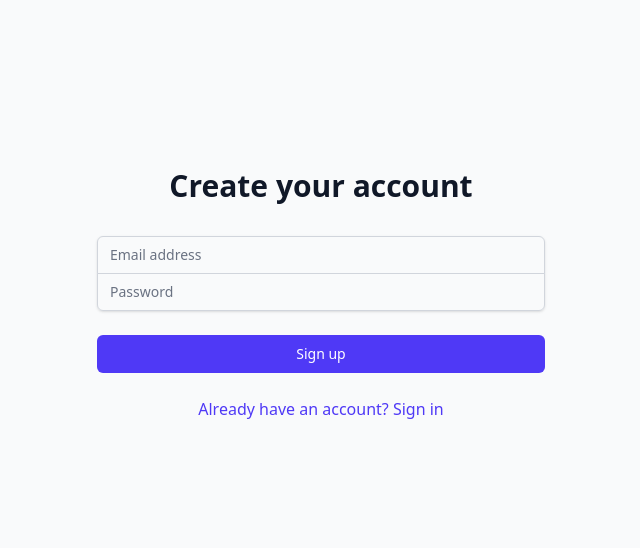
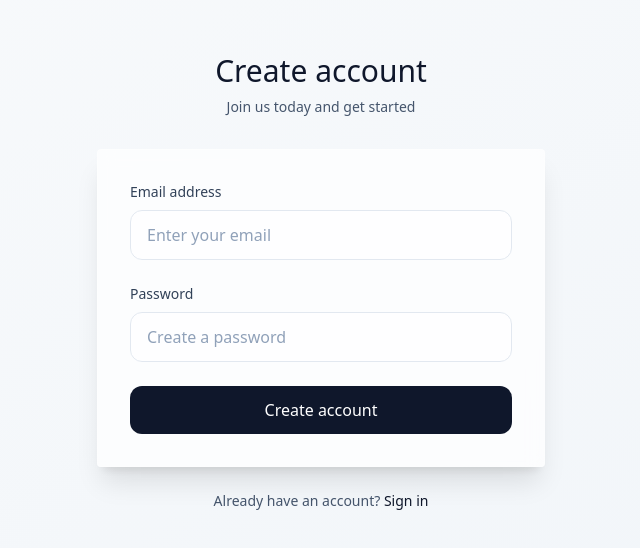
Before and after one commit to LevaniMesxia23/Social-Network, a Next.js app: page /signup in a window 1280 px wide. Shown: the part 118-666 px from the top of the page, without its empty margins (319-959 px from the left). Built offline with nearby package versions, Linux system fonts and the light colour scheme.

Commit message:
add minimalistic UI for login/signup pages

```diff
--- a/app/login/page.tsx
+++ b/app/login/page.tsx
@@ -1,5 +1,4 @@
 "use client";
-
 import { login } from "@/app/auth/actions";
 import Link from "next/link";
 import { useForm } from "react-hook-form";
@@ -40,17 +39,24 @@ export default function LoginPage() {
   };
 
   return (
-    <div className="min-h-screen flex items-center justify-center bg-gray-50">
-      <div className="max-w-md w-full space-y-8">
-        <div>
-          <h2 className="mt-6 text-center text-3xl font-extrabold text-gray-900">
-            Sign in to your account
-          </h2>
+    <div className="min-h-screen bg-gradient-to-br from-slate-50 to-slate-100 flex items-center justify-center p-4">
+      <div className="w-full max-w-md">
+        <div className="text-center mb-8">
+          <h1 className="text-3xl font-light text-slate-900 mb-2">
+            Welcome back
+          </h1>
+          <p className="text-slate-600 text-sm">
+            Sign in to your account to continue
+          </p>
         </div>
-        <form className="mt-8 space-y-6" onSubmit={handleSubmit(onSubmit)}>
-          <div className="rounded-md shadow-sm -space-y-px">
-            <div>
-              <label htmlFor="email" className="sr-only">
+
+        <div className="bg-white/70 backdrop-blur-sm rounded-sm shadow-xl border border-white/20 p-8">
+          <form className="space-y-6" onSubmit={handleSubmit(onSubmit)}>
+            <div className="space-y-2">
+              <label
+                htmlFor="email"
+                className="block text-sm font-medium text-slate-700"
+              >
                 Email address
               </label>
               <input
@@ -58,21 +64,24 @@ export default function LoginPage() {
                 id="email"
                 type="email"
                 autoComplete="email"
-                className={`appearance-none rounded-none relative block w-full px-3 py-2 border placeholder-gray-500 text-gray-900 rounded-t-md focus:outline-none focus:ring-indigo-500 focus:border-indigo-500 focus:z-10 sm:text-sm ${
+                className={`w-full px-4 py-3 rounded-xl border bg-white/50 text-slate-900 placeholder-slate-400 transition-all duration-200 focus:outline-none focus:ring-2 focus:ring-blue-500/20 focus:border-blue-500 ${
                   errors.email
-                    ? "border-red-300 focus:border-red-500 focus:ring-red-500"
-                    : "border-gray-300"
+                    ? "border-red-300 focus:border-red-500 focus:ring-red-500/20"
+                    : "border-slate-200 hover:border-slate-300"
                 }`}
-                placeholder="Email address"
+                placeholder="Enter your email"
               />
               {errors.email && (
-                <p className="mt-1 text-sm text-red-600">
+                <p className="text-red-500 text-sm animate-in slide-in-from-top-1 duration-200">
                   {errors.email.message}
                 </p>
               )}
             </div>
-            <div>
-              <label htmlFor="password" className="sr-only">
+            <div className="space-y-2">
+              <label
+                htmlFor="password"
+                className="block text-sm font-medium text-slate-700"
+              >
                 Password
               </label>
               <input
@@ -80,44 +89,69 @@ export default function LoginPage() {
                 id="password"
                 type="password"
                 autoComplete="current-password"
-                className={`appearance-none rounded-none relative block w-full px-3 py-2 border placeholder-gray-500 text-gray-900 rounded-b-md focus:outline-none focus:ring-indigo-500 focus:border-indigo-500 focus:z-10 sm:text-sm ${
+                className={`w-full px-4 py-3 rounded-xl border bg-white/50 text-slate-900 placeholder-slate-400 transition-all duration-200 focus:outline-none focus:ring-2 focus:ring-blue-500/20 focus:border-blue-500 ${
                   errors.password
-                    ? "border-red-300 focus:border-red-500 focus:ring-red-500"
-                    : "border-gray-300"
+                    ? "border-red-300 focus:border-red-500 focus:ring-red-500/20"
+                    : "border-slate-200 hover:border-slate-300"
                 }`}
-                placeholder="Password"
+                placeholder="Enter your password"
               />
               {errors.password && (
-                <p className="mt-1 text-sm text-red-600">
+                <p className="text-red-500 text-sm animate-in slide-in-from-top-1 duration-200">
                   {errors.password.message}
                 </p>
               )}
             </div>
-          </div>
 
-          {error && (
-            <div className="text-red-600 text-sm text-center">{error}</div>
-          )}
+            {error && (
+              <div className="p-4 rounded-xl bg-red-50 border border-red-200 animate-in slide-in-from-top-2 duration-300">
+                <p className="text-red-700 text-sm text-center">{error}</p>
+              </div>
+            )}
 
-          <div>
             <button
               type="submit"
               disabled={isSubmitting}
-              className="group relative w-full flex justify-center py-2 px-4 border border-transparent text-sm font-medium rounded-md text-white bg-indigo-600 hover:bg-indigo-700 focus:outline-none focus:ring-2 focus:ring-offset-2 focus:ring-indigo-500 disabled:opacity-50 disabled:cursor-not-allowed"
+              className="w-full py-3 px-4 bg-slate-900 text-white rounded-xl font-medium transition-all duration-200 hover:bg-slate-800 focus:outline-none focus:ring-2 focus:ring-slate-500/20 focus:ring-offset-2 disabled:opacity-60 disabled:cursor-not-allowed transform hover:scale-[0.99] active:scale-[0.97]"
             >
-              {isSubmitting ? "Signing in..." : "Sign in"}
+              {isSubmitting ? (
+                <span className="flex items-center justify-center gap-2">
+                  <svg className="animate-spin h-4 w-4" viewBox="0 0 24 24">
+                    <circle
+                      className="opacity-25"
+                      cx="12"
+                      cy="12"
+                      r="10"
+                      stroke="currentColor"
+                      strokeWidth="4"
+                      fill="none"
+                    />
+                    <path
+                      className="opacity-75"
+                      fill="currentColor"
+                      d="M4 12a8 8 0 018-8V0C5.373 0 0 5.373 0 12h4zm2 5.291A7.962 7.962 0 014 12H0c0 3.042 1.135 5.824 3 7.938l3-2.647z"
+                    />
+                  </svg>
+                  Signing in...
+                </span>
+              ) : (
+                "Sign in"
+              )}
             </button>
-          </div>
+          </form>
+        </div>
 
-          <div className="text-center">
+        <div className="text-center mt-6">
+          <p className="text-slate-600 text-sm">
+            Don't have an account?{" "}
             <Link
               href="/signup"
-              className="text-indigo-600 hover:text-indigo-500"
+              className="text-slate-900 font-medium hover:text-slate-700 transition-colors duration-200"
             >
-              Don't have an account? Sign up
+              Sign up
             </Link>
-          </div>
-        </form>
+          </p>
+        </div>
       </div>
     </div>
   );
--- a/app/signup/page.tsx
+++ b/app/signup/page.tsx
@@ -1,5 +1,4 @@
 "use client";
-
 import { signup } from "@/app/auth/actions";
 import Link from "next/link";
 import { useForm } from "react-hook-form";
@@ -40,17 +39,24 @@ export default function SignupPage() {
   };
 
   return (
-    <div className="min-h-screen flex items-center justify-center bg-gray-50">
-      <div className="max-w-md w-full space-y-8">
-        <div>
-          <h2 className="mt-6 text-center text-3xl font-extrabold text-gray-900">
-            Create your account
-          </h2>
+    <div className="min-h-screen bg-gradient-to-br from-slate-50 to-slate-100 flex items-center justify-center p-4">
+      <div className="w-full max-w-md">
+        <div className="text-center mb-8">
+          <h1 className="text-3xl font-light text-slate-900 mb-2">
+            Create account
+          </h1>
+          <p className="text-slate-600 text-sm">
+            Join us today and get started
+          </p>
         </div>
-        <form className="mt-8 space-y-6" onSubmit={handleSubmit(onSubmit)}>
-          <div className="rounded-md shadow-sm -space-y-px">
-            <div>
-              <label htmlFor="email" className="sr-only">
+
+        <div className="bg-white/70 backdrop-blur-sm rounded-sm shadow-xl border border-white/20 p-8">
+          <form className="space-y-6" onSubmit={handleSubmit(onSubmit)}>
+            <div className="space-y-2">
+              <label
+                htmlFor="email"
+                className="block text-sm font-medium text-slate-700"
+              >
                 Email address
               </label>
               <input
@@ -58,21 +64,25 @@ export default function SignupPage() {
                 id="email"
                 type="email"
                 autoComplete="email"
-                className={`appearance-none rounded-none relative block w-full px-3 py-2 border placeholder-gray-500 text-gray-900 rounded-t-md focus:outline-none focus:ring-indigo-500 focus:border-indigo-500 focus:z-10 sm:text-sm ${
+                className={`w-full px-4 py-3 rounded-xl border bg-white/50 text-slate-900 placeholder-slate-400 transition-all duration-200 focus:outline-none focus:ring-2 focus:ring-blue-500/20 focus:border-blue-500 ${
                   errors.email
-                    ? "border-red-300 focus:border-red-500 focus:ring-red-500"
-                    : "border-gray-300"
+                    ? "border-red-300 focus:border-red-500 focus:ring-red-500/20"
+                    : "border-slate-200 hover:border-slate-300"
                 }`}
-                placeholder="Email address"
+                placeholder="Enter your email"
               />
               {errors.email && (
-                <p className="mt-1 text-sm text-red-600">
+                <p className="text-red-500 text-sm animate-in slide-in-from-top-1 duration-200">
                   {errors.email.message}
                 </p>
               )}
             </div>
-            <div>
-              <label htmlFor="password" className="sr-only">
+
+            <div className="space-y-2">
+              <label
+                htmlFor="password"
+                className="block text-sm font-medium text-slate-700"
+              >
                 Password
               </label>
               <input
@@ -80,44 +90,69 @@ export default function SignupPage() {
                 id="password"
                 type="password"
                 autoComplete="new-password"
-                className={`appearance-none rounded-none relative block w-full px-3 py-2 border placeholder-gray-500 text-gray-900 rounded-b-md focus:outline-none focus:ring-indigo-500 focus:border-indigo-500 focus:z-10 sm:text-sm ${
+                className={`w-full px-4 py-3 rounded-xl border bg-white/50 text-slate-900 placeholder-slate-400 transition-all duration-200 focus:outline-none focus:ring-2 focus:ring-blue-500/20 focus:border-blue-500 ${
                   errors.password
-                    ? "border-red-300 focus:border-red-500 focus:ring-red-500"
-                    : "border-gray-300"
+                    ? "border-red-300 focus:border-red-500 focus:ring-red-500/20"
+                    : "border-slate-200 hover:border-slate-300"
                 }`}
-                placeholder="Password"
+                placeholder="Create a password"
               />
               {errors.password && (
-                <p className="mt-1 text-sm text-red-600">
+                <p className="text-red-500 text-sm animate-in slide-in-from-top-1 duration-200">
                   {errors.password.message}
                 </p>
               )}
             </div>
-          </div>
 
-          {error && (
-            <div className="text-red-600 text-sm text-center">{error}</div>
-          )}
+            {error && (
+              <div className="p-4 rounded-xl bg-red-50 border border-red-200 animate-in slide-in-from-top-2 duration-300">
+                <p className="text-red-700 text-sm text-center">{error}</p>
+              </div>
+            )}
 
-          <div>
             <button
               type="submit"
               disabled={isSubmitting}
-              className="group relative w-full flex justify-center py-2 px-4 border border-transparent text-sm font-medium rounded-md text-white bg-indigo-600 hover:bg-indigo-700 focus:outline-none focus:ring-2 focus:ring-offset-2 focus:ring-indigo-500 disabled:opacity-50 disabled:cursor-not-allowed"
+              className="w-full py-3 px-4 bg-slate-900 text-white rounded-xl font-medium transition-all duration-200 hover:bg-slate-800 focus:outline-none focus:ring-2 focus:ring-slate-500/20 focus:ring-offset-2 disabled:opacity-60 disabled:cursor-not-allowed transform hover:scale-[0.99] active:scale-[0.97]"
             >
-              {isSubmitting ? "Creating account..." : "Sign up"}
+              {isSubmitting ? (
+                <span className="flex items-center justify-center gap-2">
+                  <svg className="animate-spin h-4 w-4" viewBox="0 0 24 24">
+                    <circle
+                      className="opacity-25"
+                      cx="12"
+                      cy="12"
+                      r="10"
+                      stroke="currentColor"
+                      strokeWidth="4"
+                      fill="none"
+                    />
+                    <path
+                      className="opacity-75"
+                      fill="currentColor"
+                      d="M4 12a8 8 0 018-8V0C5.373 0 0 5.373 0 12h4zm2 5.291A7.962 7.962 0 014 12H0c0 3.042 1.135 5.824 3 7.938l3-2.647z"
+                    />
+                  </svg>
+                  Creating account...
+                </span>
+              ) : (
+                "Create account"
+              )}
             </button>
-          </div>
+          </form>
+        </div>
 
-          <div className="text-center">
+        <div className="text-center mt-6">
+          <p className="text-slate-600 text-sm">
+            Already have an account?{" "}
             <Link
               href="/login"
-              className="text-indigo-600 hover:text-indigo-500"
+              className="text-slate-900 font-medium hover:text-slate-700 transition-colors duration-200"
             >
-              Already have an account? Sign in
+              Sign in
             </Link>
-          </div>
-        </form>
+          </p>
+        </div>
       </div>
     </div>
   );
```
